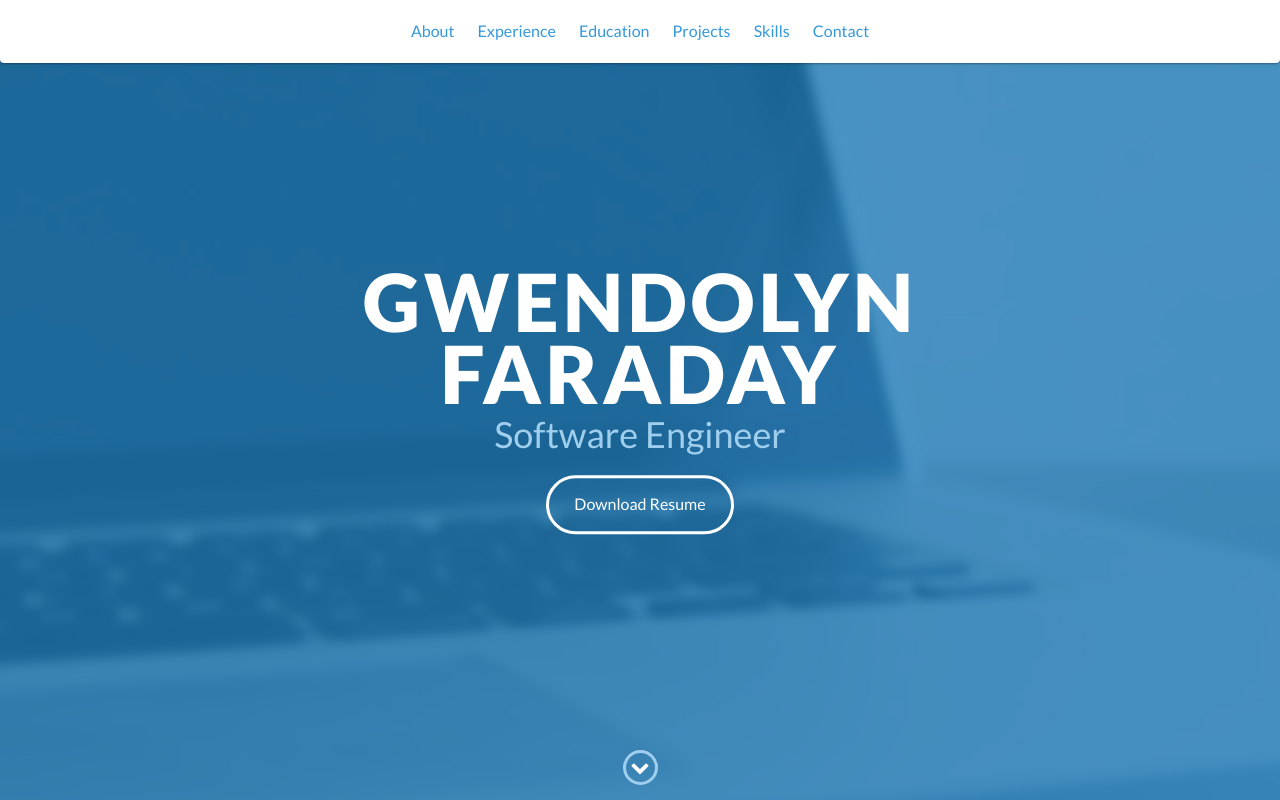
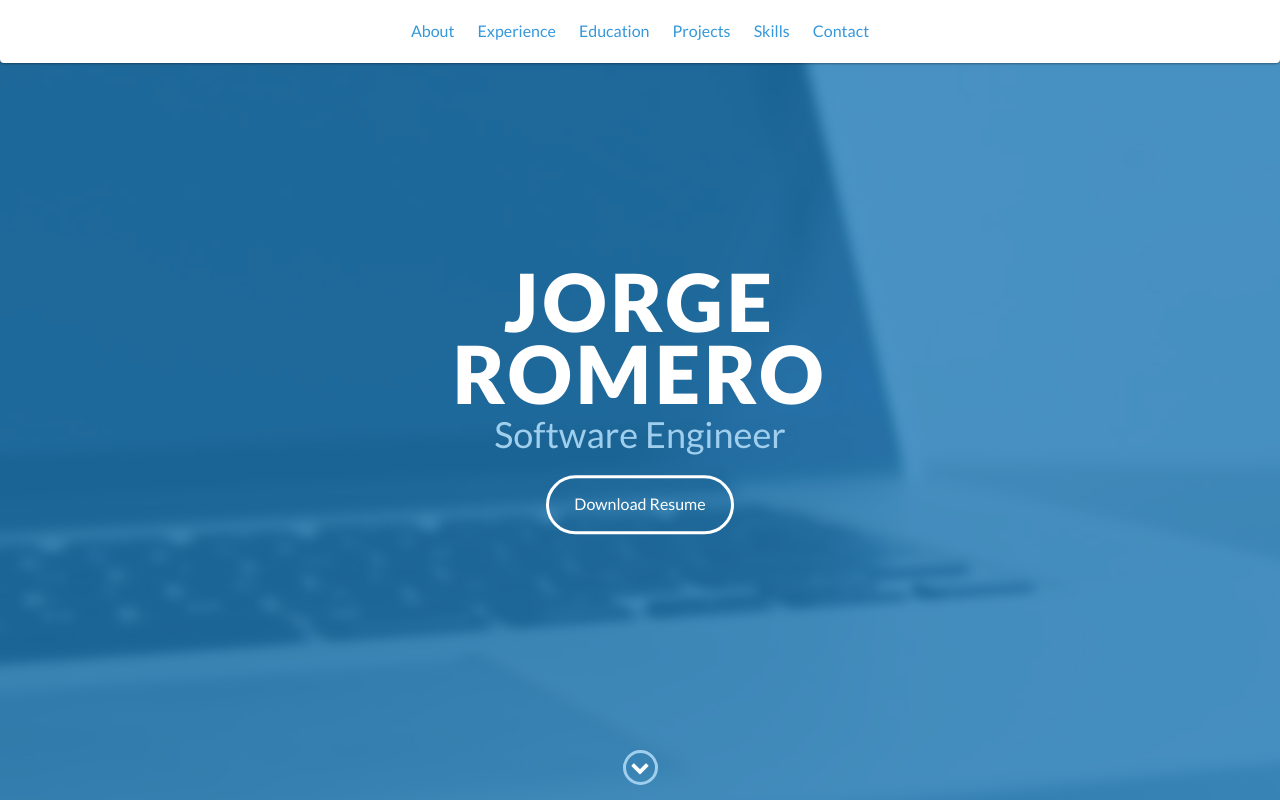
Before and after one commit to globaltechiee/jorgeromeroportfolio, a website: page index.html in a window 1280 px wide. Shown: the top 800 px of the page. Drawn offline with nearby package versions, Linux system fonts and the light colour scheme.

Commit message:
Add my name index.html

```diff
--- a/index.html
+++ b/index.html
@@ -48,7 +48,7 @@
 
     <div id="lead">
         <div id="lead-content">
-            <h1>Gwendolyn Faraday</h1>
+            <h1>Jorge Romero</h1>
             <h2>Software Engineer</h2>
             <a href="example-resume.pdf" download="resume.pdf" class="btn-rounded-white">Download Resume</a>
         </div>
```
